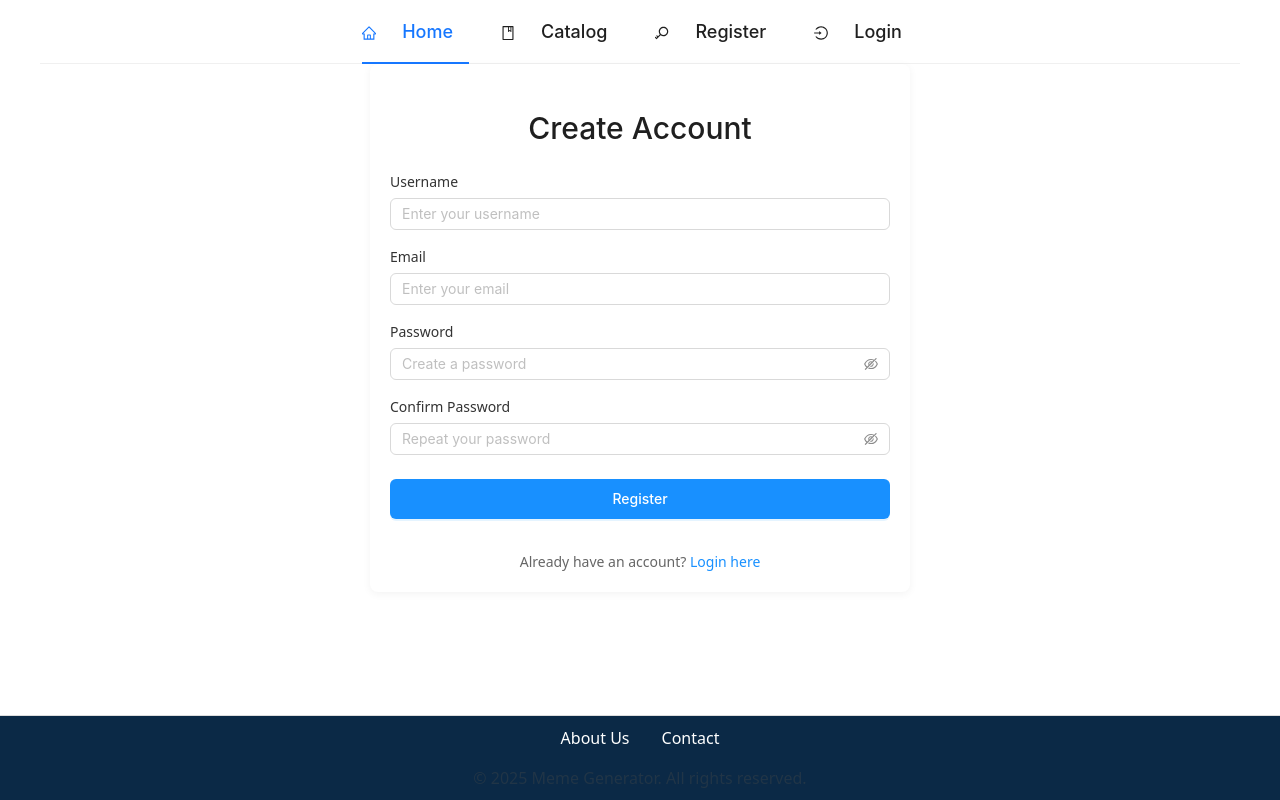
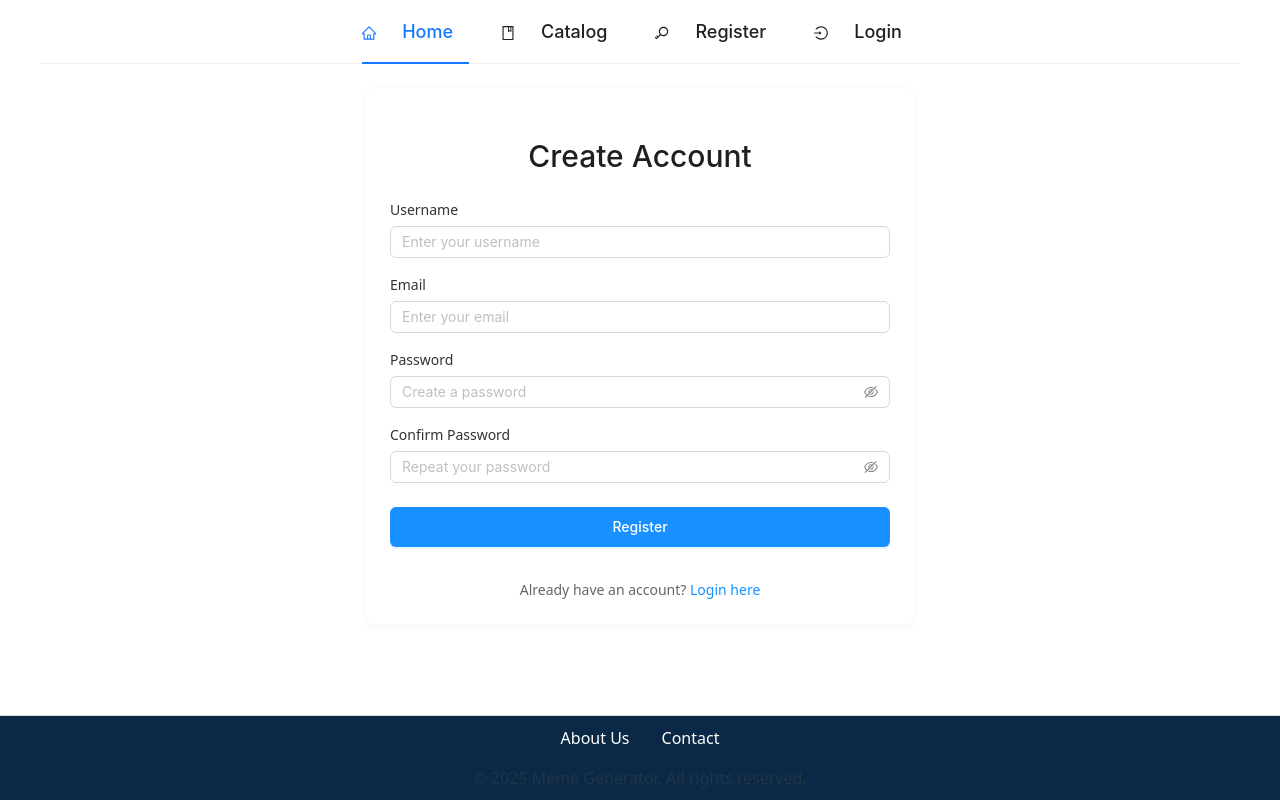
Before and after one commit to The-pixel04/Meme-Maker, a React (Vite) app: page /register in a window 1280 px wide. Built offline with nearby package versions, Linux system fonts and the light colour scheme.

Commit message:
Add space on top and bottom

```diff
--- a/public/index.css
+++ b/public/index.css
@@ -355,8 +355,3 @@ body, html {
  .bottom-text {
    bottom: 10px;
  }
-
-
-/* Register */
- /* Match the minimalist theme from your image */
-/* Match your app's minimalist theme */
--- a/src/components/login/Login.module.css
+++ b/src/components/login/Login.module.css
@@ -2,6 +2,8 @@
 .login-container {
     max-width: 400px;
     margin: 0 auto;
+    margin-top: 24px;
+    margin-bottom: 24px;
     padding: 24px;
     background: #fff;
     border-radius: 8px;
--- a/src/components/register/Register.module.css
+++ b/src/components/register/Register.module.css
@@ -1,11 +1,12 @@
 .register-container {
     max-width: 500px;
     margin: 0 auto;
+    margin-top: 24px;
+    margin-bottom: 24px;
     padding: 24px;
     background: #fff;
     border-radius: 8px;
     box-shadow: 0 2px 8px rgba(0, 0, 0, 0.05);
-    padding: 20px 20px;
 }
 
 .form-title {
```
